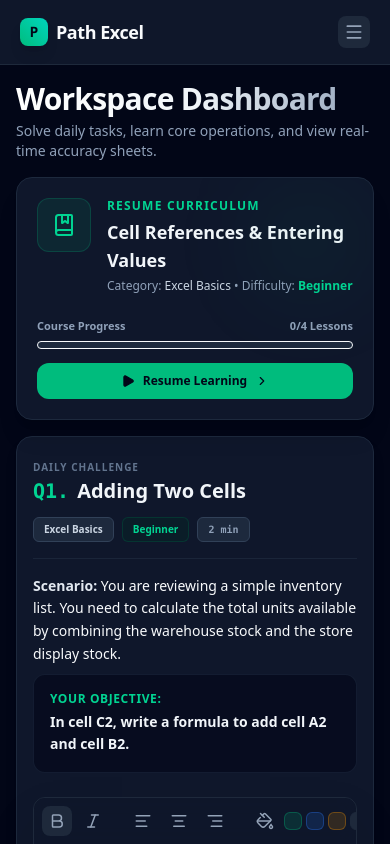
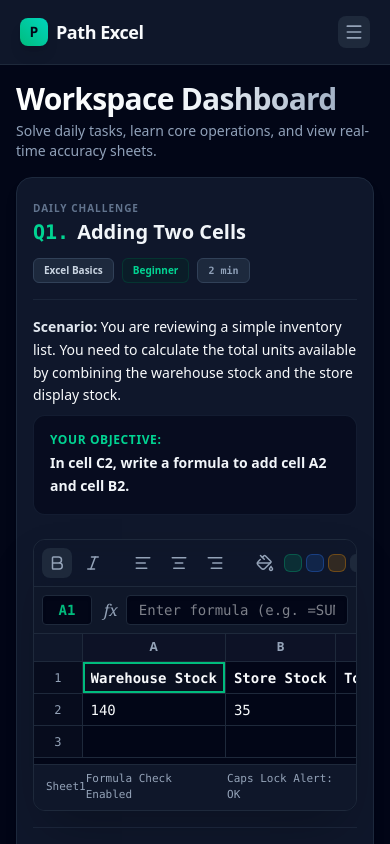
Before and after one commit to silifixsilicone-coder/exel-pra, a Next.js app: page / in a window 390 px wide. Built offline with nearby package versions, Linux system fonts and the light colour scheme.

Commit message:
Hide Resume Learning and Practice Progress on mobile screens below 768px

```diff
--- a/src/app/page.tsx
+++ b/src/app/page.tsx
@@ -171,7 +171,7 @@ export default function Dashboard() {
       </div>
 
       {/* 2. Top Section: Continue Learning Card */}
-      <div className="bg-slate-900 border border-slate-800 rounded-2xl p-5 md:p-6 shadow-xl flex flex-col md:flex-row items-center justify-between gap-6 relative overflow-hidden">
+      <div className="hidden md:flex bg-slate-900 border border-slate-800 rounded-2xl p-5 md:p-6 shadow-xl flex-col md:flex-row items-center justify-between gap-6 relative overflow-hidden">
         <div className="absolute right-0 top-0 w-32 h-32 bg-emerald-500/5 blur-2xl rounded-full pointer-events-none" />
         <div className="flex items-start gap-4">
           <div className="p-3.5 bg-emerald-500/10 text-emerald-400 rounded-xl border border-emerald-500/20 shrink-0">
@@ -367,7 +367,7 @@ export default function Dashboard() {
         <div className="space-y-6">
 
           {/* Progress Summary Card */}
-          <div className="bg-slate-900 border border-slate-800 rounded-2xl p-5 shadow-lg space-y-4">
+          <div className="hidden md:block bg-slate-900 border border-slate-800 rounded-2xl p-5 shadow-lg space-y-4">
             <h3 className="text-sm font-bold uppercase tracking-wider text-slate-400 flex items-center gap-1.5">
               <Award className="w-4 h-4 text-emerald-400" />
               Practice Progress
```
